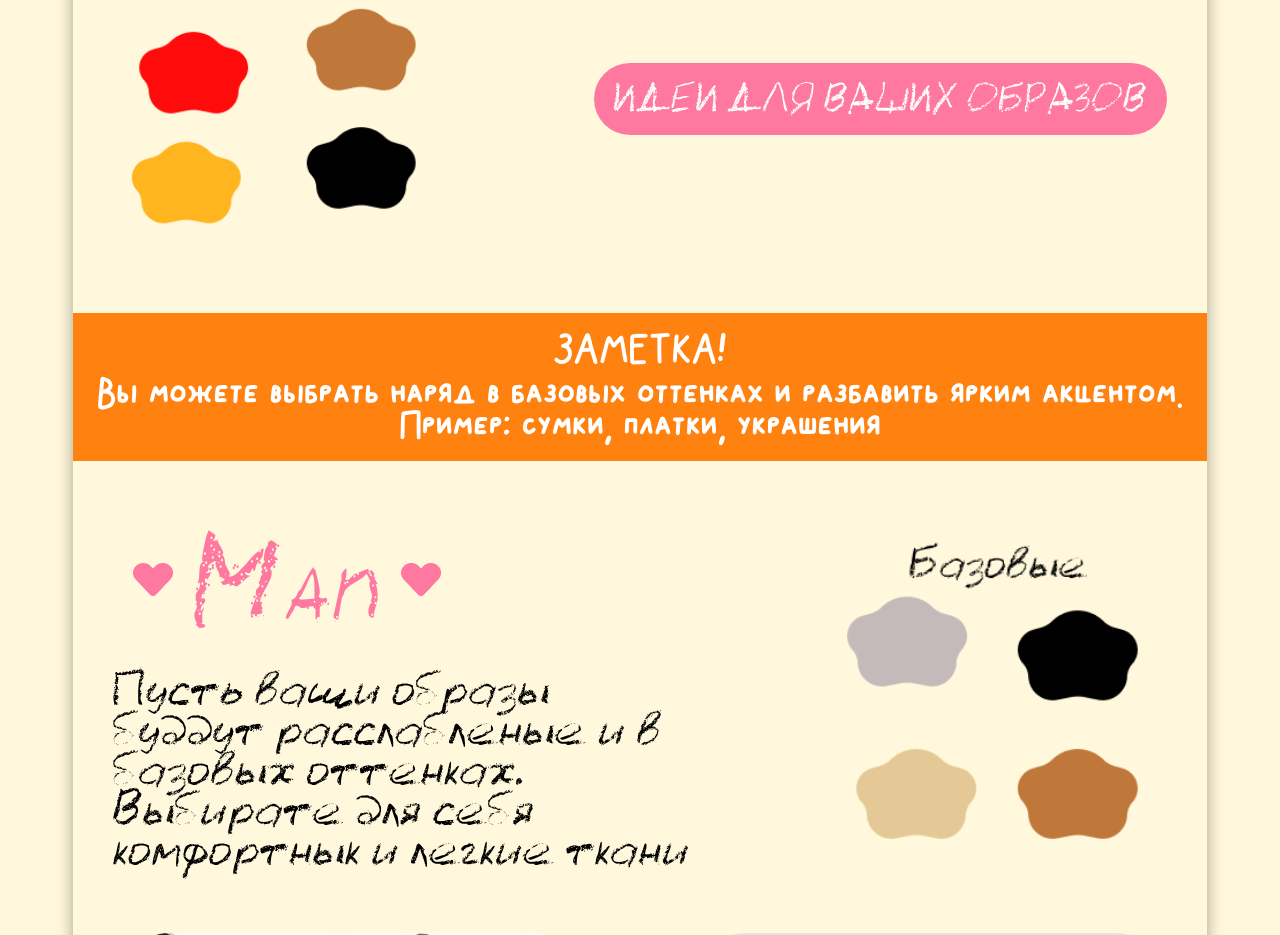
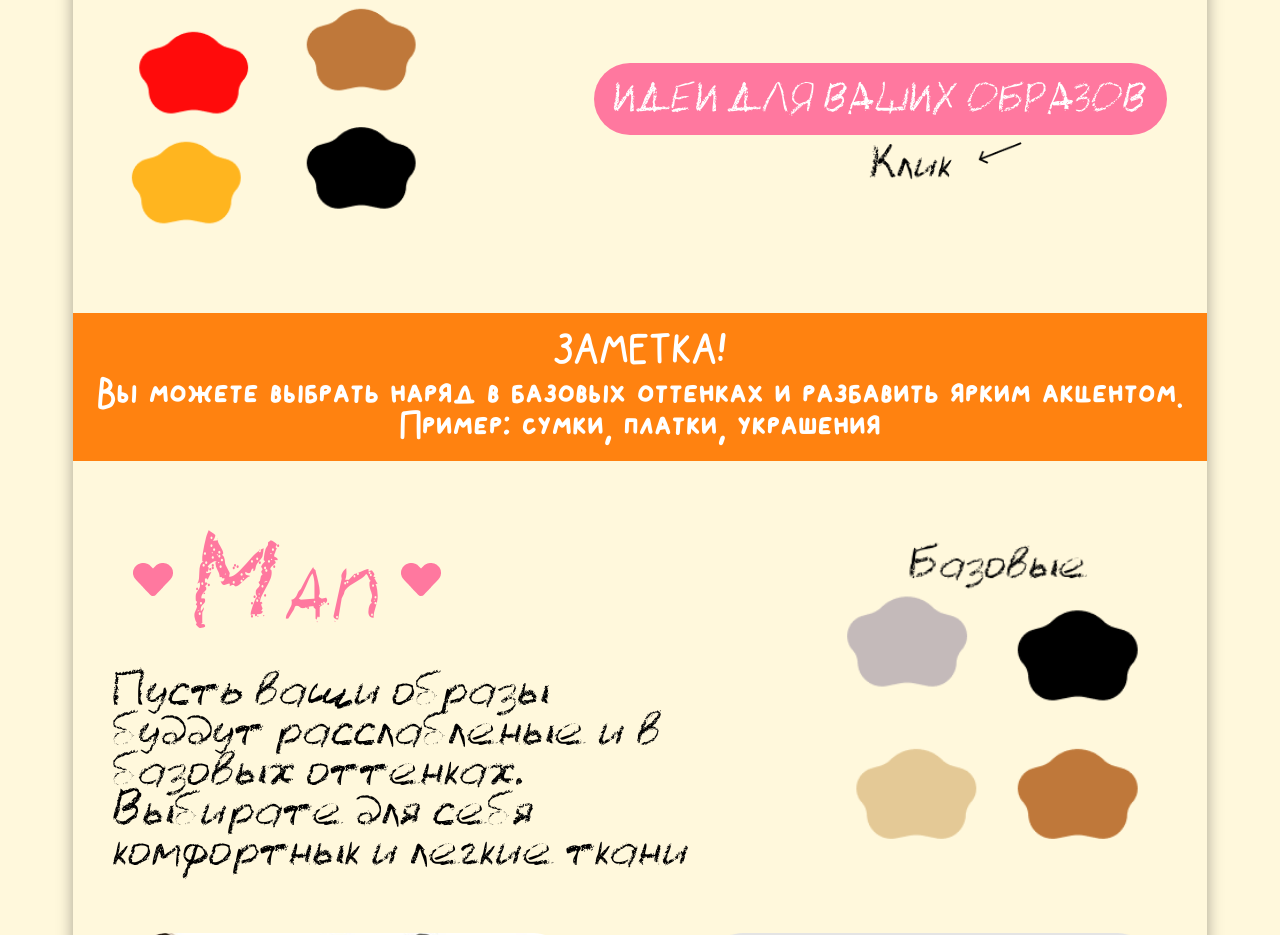
Before and after one commit to MaximZaharovO/MyWedding, a React (Create React App) app: page / in a window 1280 px wide. Shown: the part 6740-7675 px from the top of the page. Built offline with nearby package versions, Linux system fonts and the light colour scheme.

Commit message:
click img

```diff
--- a/src/App.css
+++ b/src/App.css
@@ -292,7 +292,7 @@ section:last-child {
 .playbtn{
   /* display: none; */
   position: absolute;
-  top: 3rem;
+  top: 4rem;
   right: 1.5rem;
   cursor: pointer;
 
--- a/src/components/sections/DressCode/DressCodeWoman.jsx
+++ b/src/components/sections/DressCode/DressCodeWoman.jsx
@@ -1,5 +1,7 @@
 import loveImg from '../../../imgs/love.png'
 import womenDressCode from '../../../imgs/dress-code/women-dress.png'
+import clickImg from '../../../imgs/dress-code/click.png'
+
 
 export default () => {
     return <div className="dress_code__section-woman_info">
@@ -23,6 +25,7 @@ export default () => {
             </div>
 
             <a href='https://pin.it/1ZMGFlYnG' target='_blank'  className='dress_code__section-woman_info-ideas_button'>ИДЕИ ДЛЯ ВАШИХ ОБРАЗОВ</a>
+            <img style={{width: '50%', margin: '0 auto'}} src={clickImg} alt="" />
         </div>
     </div>
 }
```
Also changed, not shown: src/imgs/dress-code/click.png (added).
